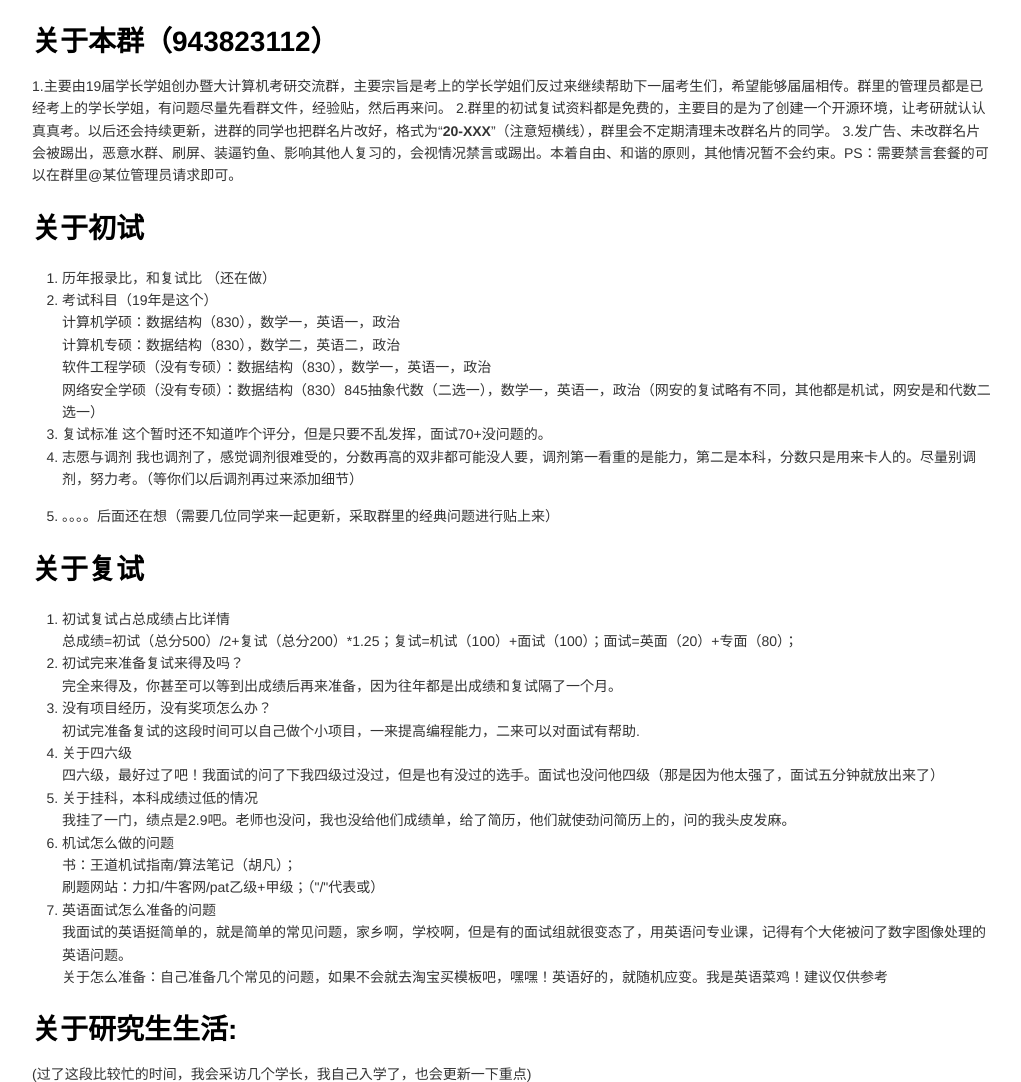
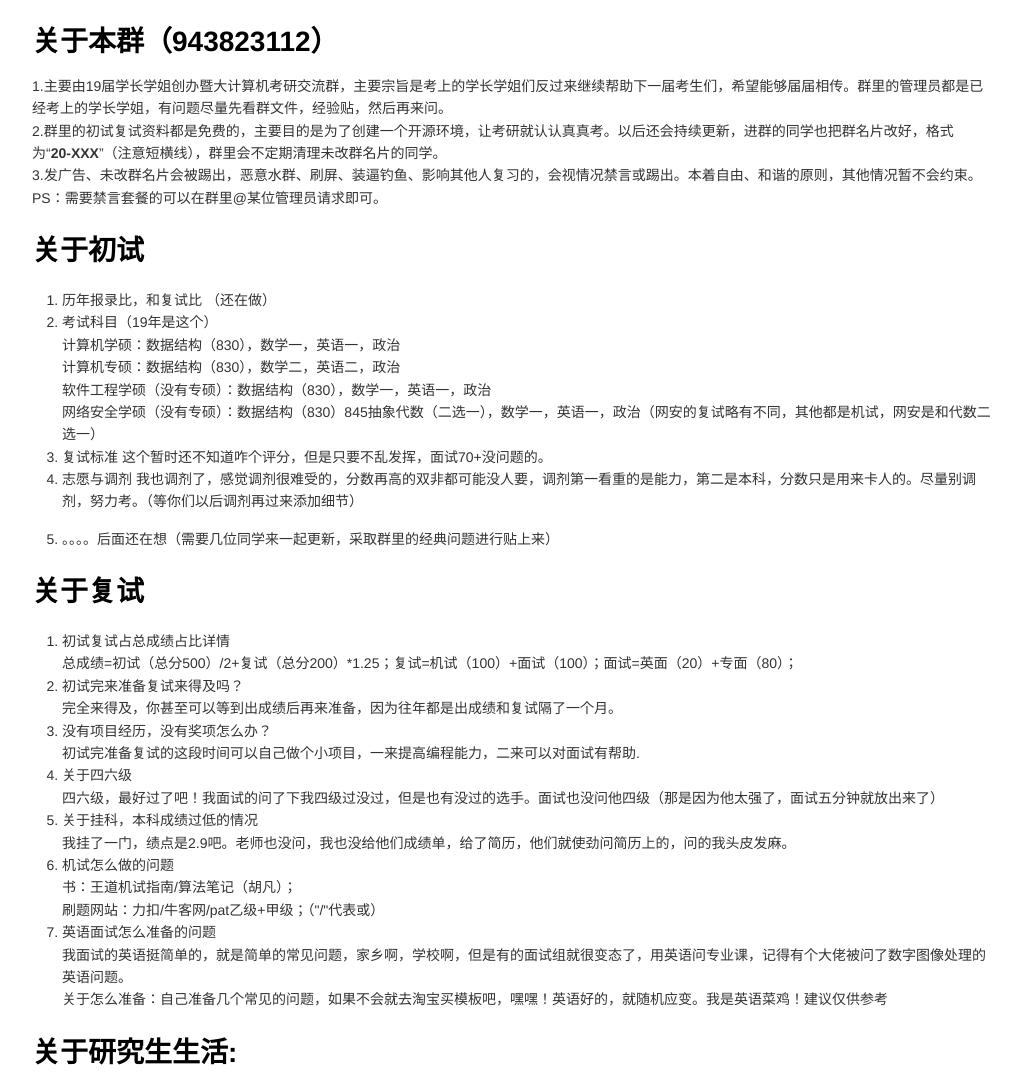
Before and after one commit to Lihong1997/Lihong1997.github.io, a plain HTML site: page JinanUS.html in a window 1280 px wide. Shown: the top 1082 px of the page, without its empty margins (128-1149 px from the left). Drawn offline with Linux system fonts and the light colour scheme.

Commit message:
update 2.1.1   updatee 关于本群

```diff
--- a/JinanUS.html
+++ b/JinanUS.html
@@ -292,8 +292,8 @@ img {
 </head>
 <body>
 <h1>关于本群（943823112）</h1>
-<p>1.主要由19届学长学姐创办暨大计算机考研交流群，主要宗旨是考上的学长学姐们反过来继续帮助下一届考生们，希望能够届届相传。群里的管理员都是已经考上的学长学姐，有问题尽量先看群文件，经验贴，然后再来问。
-2.群里的初试复试资料都是免费的，主要目的是为了创建一个开源环境，让考研就认认真真考。以后还会持续更新，进群的同学也把群名片改好，格式为“<strong>20-XXX</strong>”（注意短横线），群里会不定期清理未改群名片的同学。
+<p>1.主要由19届学长学姐创办暨大计算机考研交流群，主要宗旨是考上的学长学姐们反过来继续帮助下一届考生们，希望能够届届相传。群里的管理员都是已经考上的学长学姐，有问题尽量先看群文件，经验贴，然后再来问。<br />
+2.群里的初试复试资料都是免费的，主要目的是为了创建一个开源环境，让考研就认认真真考。以后还会持续更新，进群的同学也把群名片改好，格式为“<strong>20-XXX</strong>”（注意短横线），群里会不定期清理未改群名片的同学。<br />
 3.发广告、未改群名片会被踢出，恶意水群、刷屏、装逼钓鱼、影响其他人复习的，会视情况禁言或踢出。本着自由、和谐的原则，其他情况暂不会约束。PS：需要禁言套餐的可以在群里@某位管理员请求即可。</p>
 <h1>关于初试</h1>
 <ol>
```
Also changed, not shown: 1 other file.
